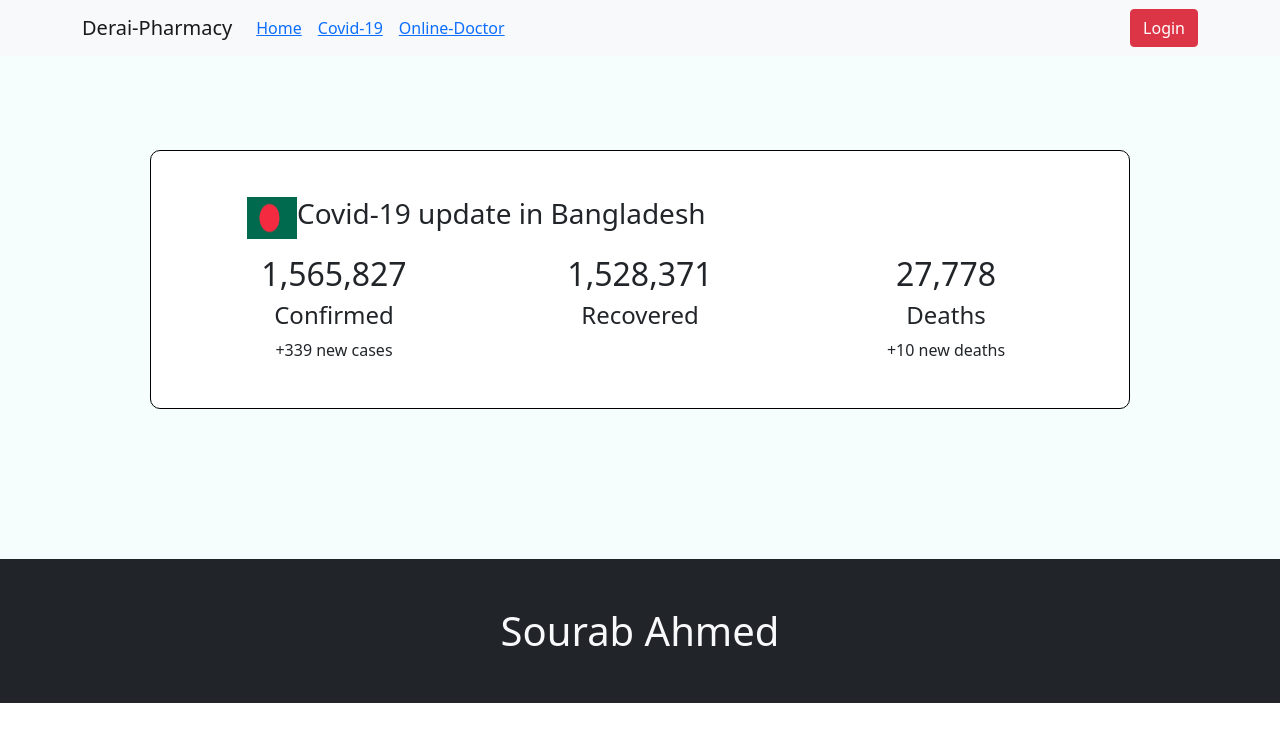
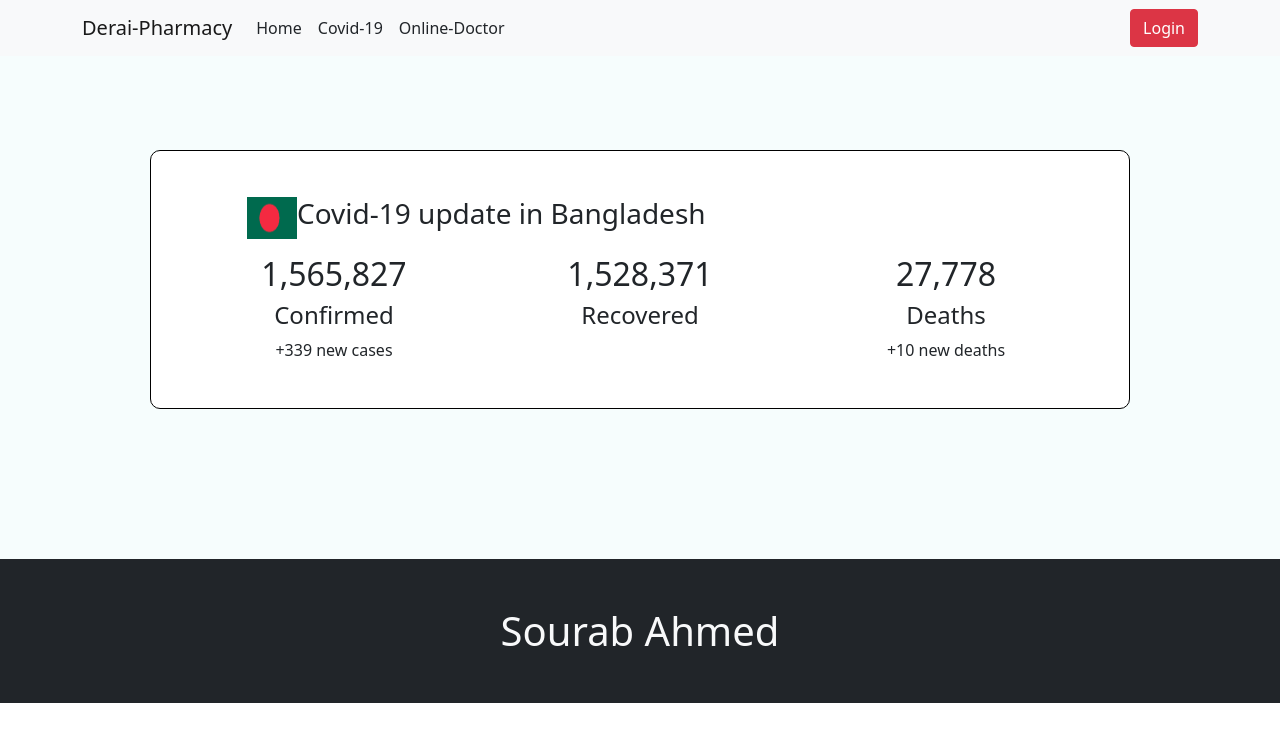
Before and after one commit to sourabahmed/derai-pharmacy, a React (Create React App) app: page /covid in a window 1280 px wide. Shown: the top 742 px of the page. Built offline with nearby package versions, Linux system fonts and the light colour scheme; no server answers.

Commit message:
res-done

```diff
--- a/src/App.js
+++ b/src/App.js
@@ -31,9 +31,9 @@ function App() {
             <Route exact path="/covid">
               <Covid></Covid>
             </Route>
-            <Route exact path="/doctor">
+            <PrivateRoute exact path="/doctor">
               <OnlineDoctor></OnlineDoctor>
-            </Route>
+            </PrivateRoute>
             <PrivateRoute exact path="/home/:detailId">
               <MedicneDetails></MedicneDetails>
             </PrivateRoute>
--- a/src/pages/Home/Header/Header.js
+++ b/src/pages/Home/Header/Header.js
@@ -12,9 +12,9 @@ const Header = () => {
                 <Navbar.Toggle aria-controls="responsive-navbar-nav" />
                 <Navbar.Collapse id="responsive-navbar-nav">
                     <Nav className="me-auto">
-                        <Nav.Link><Link to="/home">Home</Link></Nav.Link>
-                        <Nav.Link><Link to="/covid">Covid-19</Link></Nav.Link>
-                        <Nav.Link><Link to="/doctor">Online-Doctor</Link></Nav.Link>
+                        <Nav.Link><Link className="text-decoration-none text-dark" to="/home">Home</Link></Nav.Link>
+                        <Nav.Link><Link className="text-decoration-none text-dark" to="/covid">Covid-19</Link></Nav.Link>
+                        <Nav.Link><Link className="text-decoration-none text-dark" to="/doctor">Online-Doctor</Link></Nav.Link>
                     </Nav>
                     <Nav>
                         {
--- /dev/null
+++ b/src/pages/Login/Login.css
@@ -0,0 +1,8 @@
+.width{
+    width: 50%;
+}
+@media only screen and (max-width:688px){
+    .width{
+        width: 100%;
+    }
+}
--- a/src/pages/Login/Login.js
+++ b/src/pages/Login/Login.js
@@ -2,6 +2,7 @@
 import React, { useState } from 'react';
 import { Form , Button} from 'react-bootstrap';
 import useAuth from '../../hooks/useAuth';
+import './Login.css'
 // import useFirebse from '../../hooks/useFirebase';
 
 
@@ -36,7 +37,7 @@ const Login = () => {
         setPassword(e.target.value);
     };
     return (
-        <div className="p-5 m-5 w-50 mx-auto">
+        <div className="p-5 m-5 width mx-auto">
             <h1>Please {isLogin? 'Login': 'Register'}</h1>
             <Form>
                 <Form.Group className="mb-3" controlId="formBasicEmail">
```
